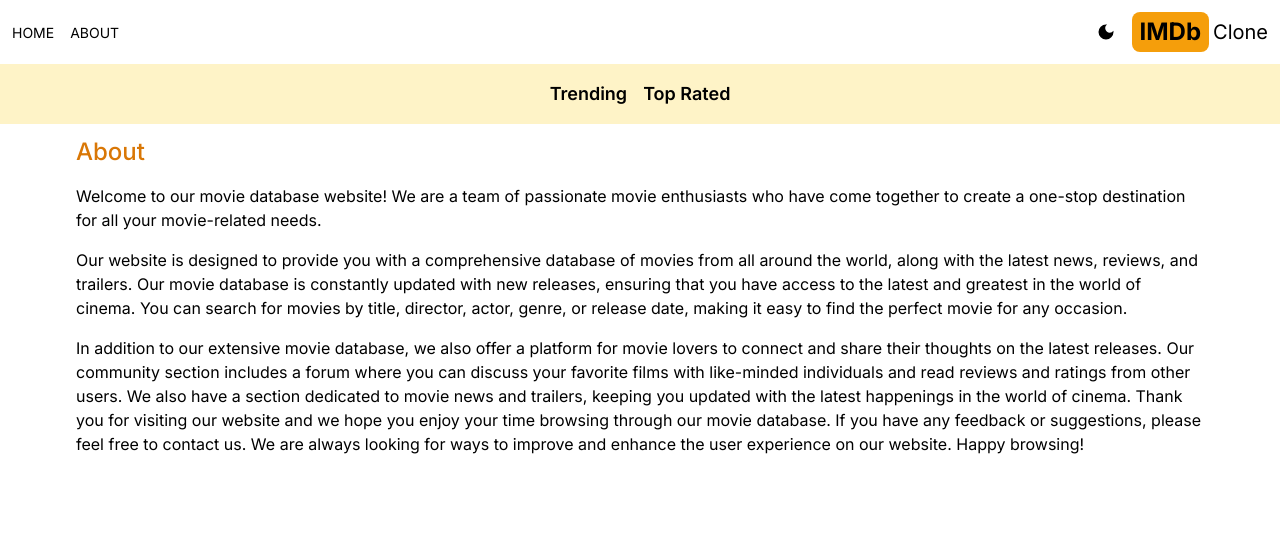
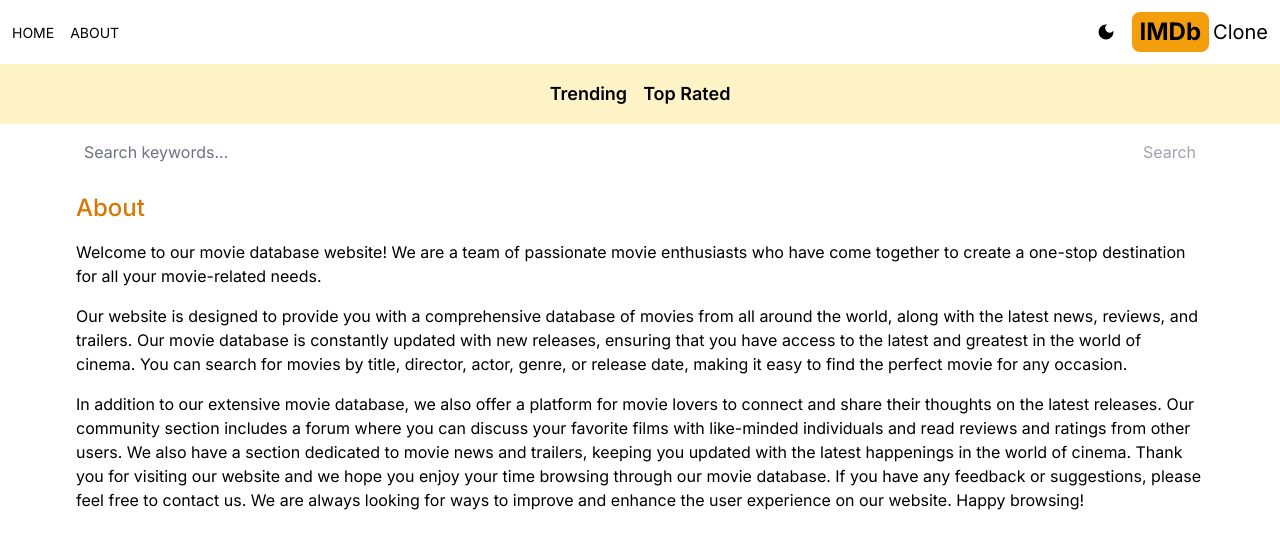
Before and after one commit to apple115/imdb-next-clone, a Next.js app: page /about in a window 1280 px wide. Shown: the top 548 px of the page. Built offline with nearby package versions, Linux system fonts and the light colour scheme.

Commit message:
add searchbox

```diff
--- a/src/app/layout.js
+++ b/src/app/layout.js
@@ -3,6 +3,7 @@
 import Header from "@/components/Header";
 import Providers from "./Providers";
 import Navbar from "@/components/Navbar";
+import SearchBox from "@/components/SearchBox";
 
 const inter = Inter({ subsets: ["latin"] });
 
@@ -18,6 +19,7 @@
         <Providers>
           <Header />
           <Navbar />
+          <SearchBox/>
           {children}
         </Providers>
       </body>
--- /dev/null
+++ b/src/app/search/[searchTerm]/page.jsx
@@ -0,0 +1,17 @@
+import Results from "@/components/Results";
+export default async function SearchPage({ params }) {
+  const searchTerm = params.searchTerm;
+  const res = await fetch(
+    `https://api.themoviedb.org/3/search/movie?api_key=${process.env.API_KEY}&query=${searchTerm}&language=en-US&page=1&include_adult=false`
+  );
+  const data = await res.json();
+  const results = data.results;
+  return (
+    <div>
+      {results &&
+        results.length===0&&
+        <h1 className="text-center pt-6">No results found</h1>}
+      {results && <Results results={results} />}
+    </div>
+  );
+}
--- /dev/null
+++ b/src/components/SearchBox.jsx
@@ -0,0 +1,33 @@
+'use client';
+
+import { useState } from "react";
+import { useRouter } from "next/navigation";
+
+export default function SearchBox() {
+  const [search, setSearch] = useState("");
+  const router = useRouter();
+  const handleSubmit = (e) => {
+    e.preventDefault();
+    router.push(`/search/${search}`);
+  };
+  return (
+    <form
+      className="flex justify-between px-5 max-w-6xl mx-auto"
+      onSubmit={handleSubmit}
+    >
+      <input
+        type="text"
+        placeholder="Search keywords..."
+        className="w-full h-14 rounded-mg placeholder-gray-500 outline-none bg-transparent"
+        value={search}
+        onChange={(e) => setSearch(e.target.value)}
+      />
+      <button
+        className="text-amber-600 disabled:text-gray-400"
+        disabled={search === ""}
+      >
+        Search
+      </button>
+    </form>
+  );
+}
```
